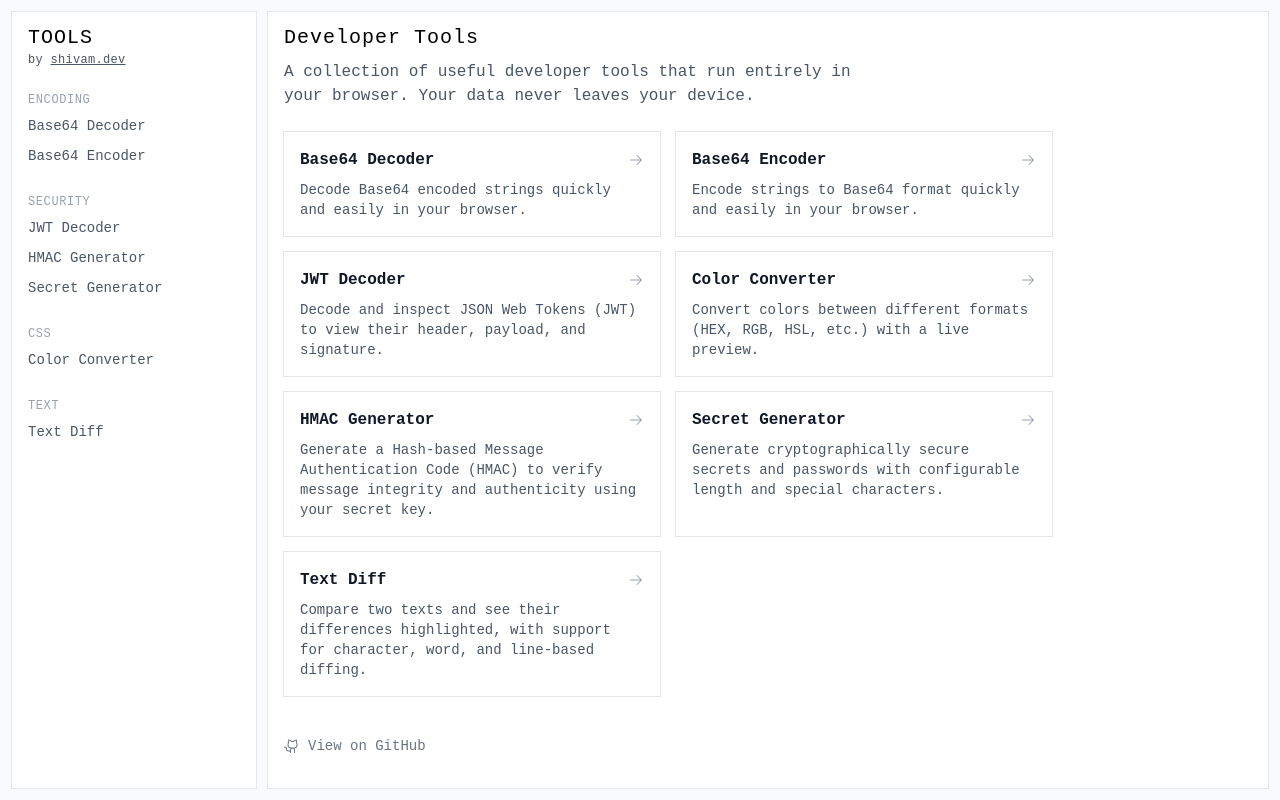
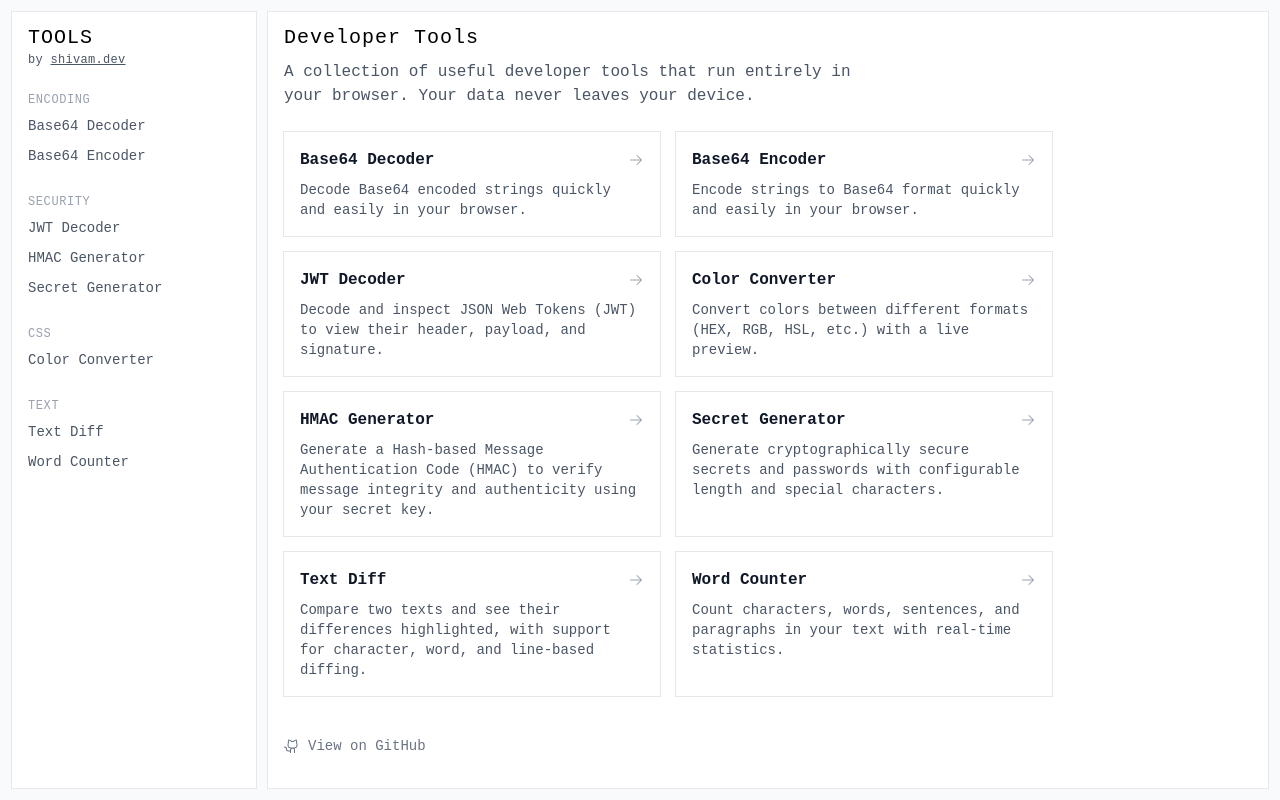
Before and after one commit to scmmishra/tools.shivam.dev, a Vue app: page / in a window 1280 px wide. Built offline with nearby package versions, Linux system fonts and the light colour scheme.

Commit message:
feat: add word counter

```diff
--- /dev/null
+++ b/src/pages/word-counter.vue
@@ -0,0 +1,76 @@
+<script setup lang="ts">
+import { ref, computed } from "vue";
+
+import { Tools } from "../tools";
+import ToolLayout from "../components/ToolLayout.vue";
+import TextArea from "../components/form/TextArea.vue";
+import Result from "../components/Result.vue";
+
+const text = ref("");
+
+const stats = computed(() => {
+  const content = text.value;
+  if (!content) {
+    return {
+      characters: 0,
+      charactersNoSpaces: 0,
+      words: 0,
+      sentences: 0,
+      paragraphs: 0,
+    };
+  }
+
+  // Character count (with and without spaces)
+  const characters = content.length;
+  const charactersNoSpaces = content.replace(/\s/g, "").length;
+
+  // Word count
+  const words = content
+    .trim()
+    .split(/\s+/)
+    .filter((word) => word.length > 0).length;
+
+  // Sentence count (splits on . ! ? and handles common abbreviations)
+  const sentenceMatches = content.match(/[^.!?]+[.!?]+/g);
+  const sentences = sentenceMatches ? sentenceMatches.length : 0;
+
+  // Paragraph count (splits on double newlines)
+  const paragraphs =
+    content.split(/\n\s*\n/).filter((para) => para.trim().length > 0).length ||
+    0;
+
+  return {
+    characters,
+    charactersNoSpaces,
+    words,
+    sentences,
+    paragraphs,
+  };
+});
+</script>
+
+<template>
+  <ToolLayout :name="Tools.WordCounter" :persist-keys="['word-counter-text']">
+    <div class="space-y-6">
+      <TextArea
+        id="text"
+        label="Text"
+        placeholder="Enter or paste your text here"
+        v-model="text"
+        persist="word-counter-text"
+        :rows="12"
+      />
+
+      <div class="grid grid-cols-1 md:grid-cols-2 gap-4">
+        <Result title="Characters" :value="stats.characters.toString()" />
+        <Result
+          title="Characters (no spaces)"
+          :value="stats.charactersNoSpaces.toString()"
+        />
+        <Result title="Words" :value="stats.words.toString()" />
+        <Result title="Sentences" :value="stats.sentences.toString()" />
+        <Result title="Paragraphs" :value="stats.paragraphs.toString()" />
+      </div>
+    </div>
+  </ToolLayout>
+</template>
--- a/src/tools.ts
+++ b/src/tools.ts
@@ -5,6 +5,7 @@ import Base64 from "./pages/base64.vue";
 import Base64Encode from "./pages/base64-encode.vue";
 import JWT from "./pages/jwt.vue";
 import Diff from "./pages/diff.vue";
+import WordCounter from "./pages/word-counter.vue";
 
 export enum Category {
   Encoding = "encoding",
@@ -21,6 +22,7 @@ export enum Tools {
   Base64Encode = "base64-encode",
   JWT = "jwt",
   Diff = "diff",
+  WordCounter = "word-counter",
 }
 
 export const tools = [
@@ -83,4 +85,13 @@ export const tools = [
     icon: "carbon:compare",
     category: Category.Text,
   },
+  {
+    slug: Tools.WordCounter,
+    title: "Word Counter",
+    component: WordCounter,
+    description:
+      "Count characters, words, sentences, and paragraphs in your text with real-time statistics.",
+    icon: "carbon:text-annotation-toggle",
+    category: Category.Text,
+  },
 ];
```
